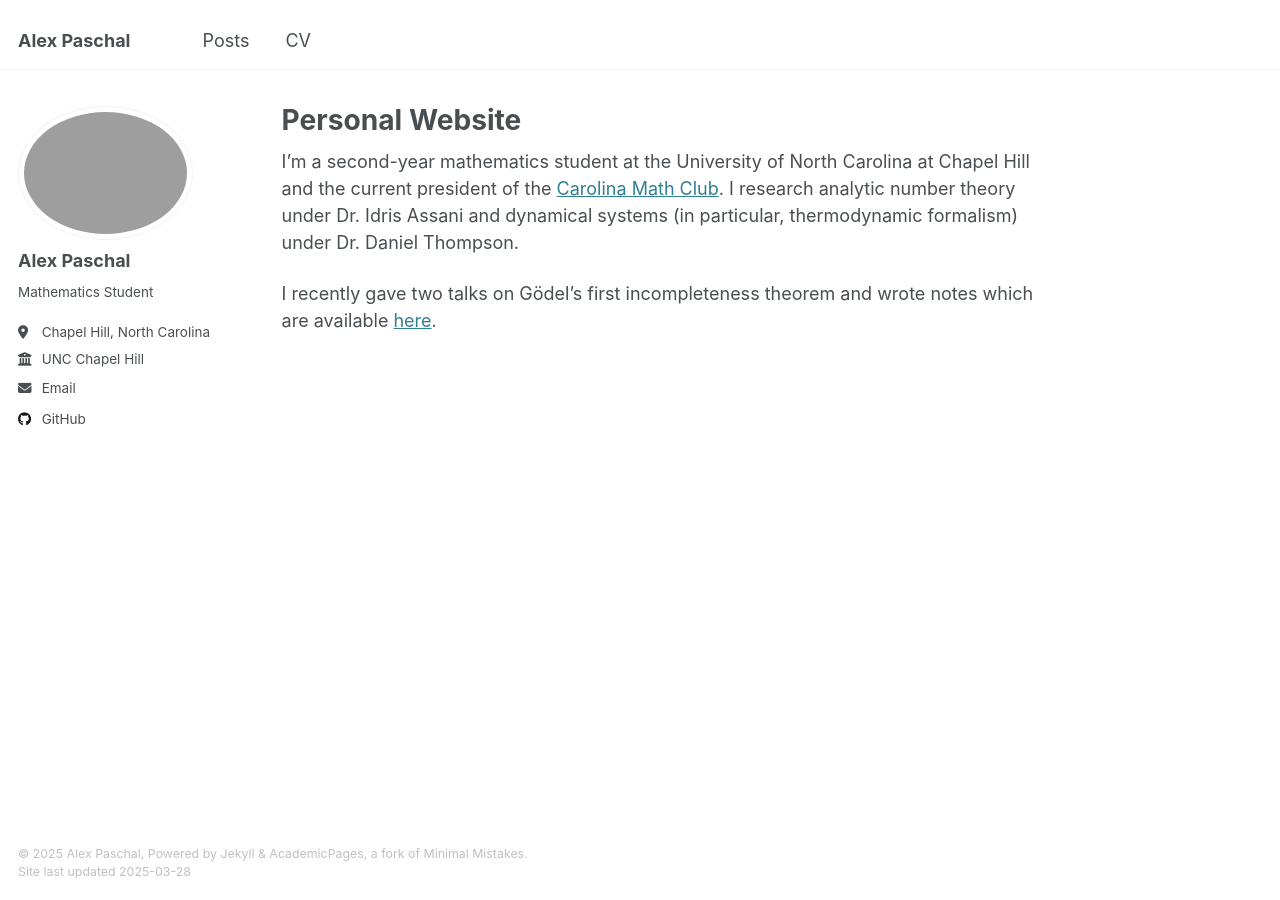
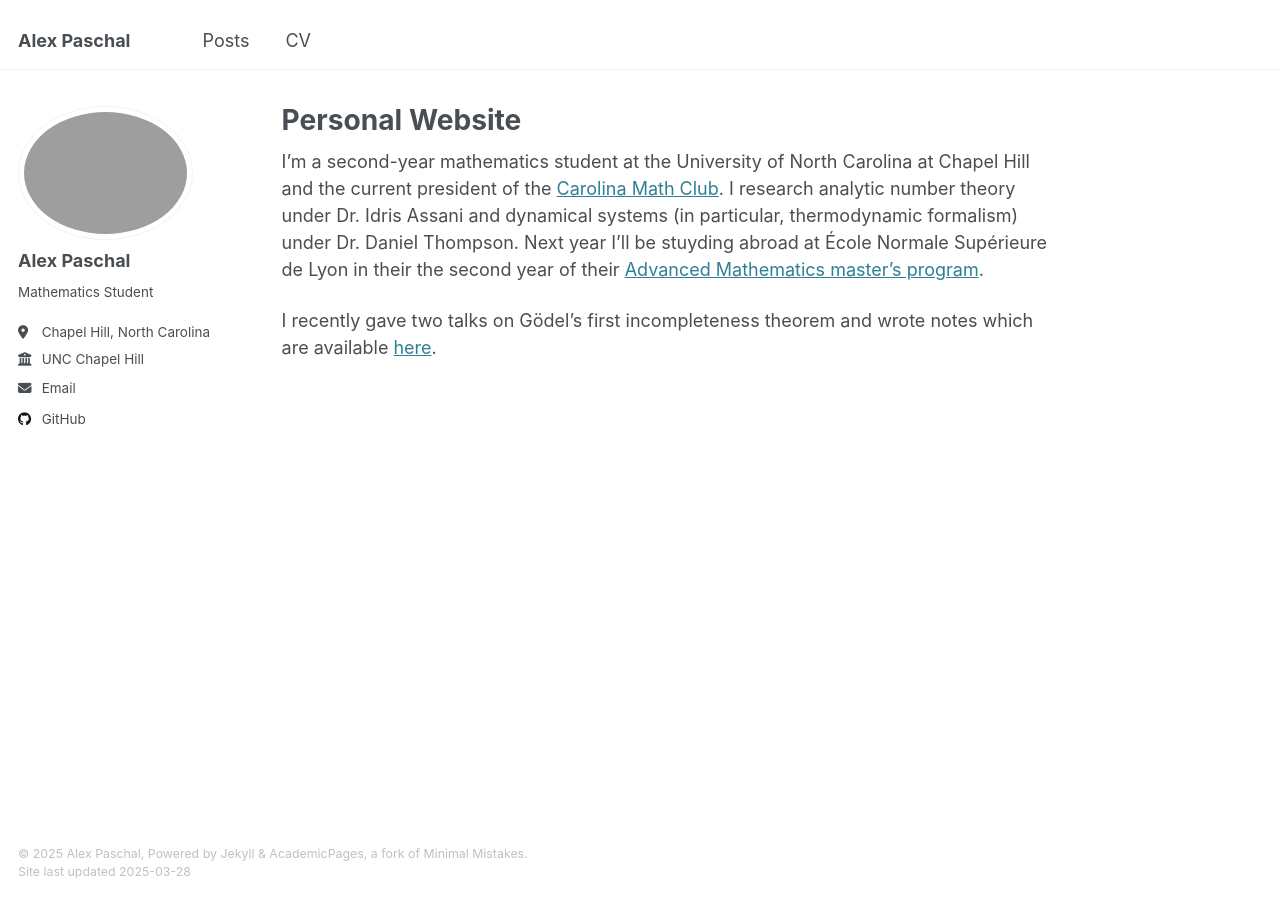
Before and after one commit to alexmpaschal/alexmpaschal.github.io, a Jekyll site: the page built from _pages/about.md, in a window 1280 px wide. Built offline with Jekyll 4.4.1, drawn with Linux system fonts in a browser that asks for light colours.

Commit message:
Update bio

```diff
--- a/_pages/about.md
+++ b/_pages/about.md
@@ -7,6 +7,6 @@ redirect_from:
   - /about.html
 ---
 
-I'm a second-year mathematics student at the University of North Carolina at Chapel Hill and the current president of the [Carolina Math Club](https://heellife.unc.edu/organization/carolinamathclub). I research analytic number theory under Dr. Idris Assani and dynamical systems (in particular, thermodynamic formalism) under Dr. Daniel Thompson.
+I'm a second-year mathematics student at the University of North Carolina at Chapel Hill and the current president of the [Carolina Math Club](https://heellife.unc.edu/organization/carolinamathclub). I research analytic number theory under Dr. Idris Assani and dynamical systems (in particular, thermodynamic formalism) under Dr. Daniel Thompson. Next year I'll be stuyding abroad at École Normale Supérieure de Lyon in their the second year of their [Advanced Mathematics master's program](http://mathematiques.ens-lyon.fr/parcours-2025-2026-396607.kjsp?RH=1702642109901&RF=1733132107231).
 
 I recently gave two talks on Gödel's first incompleteness theorem and wrote notes which are available [here](https://alexpasch.al/files/logic-notes.pdf).
```
